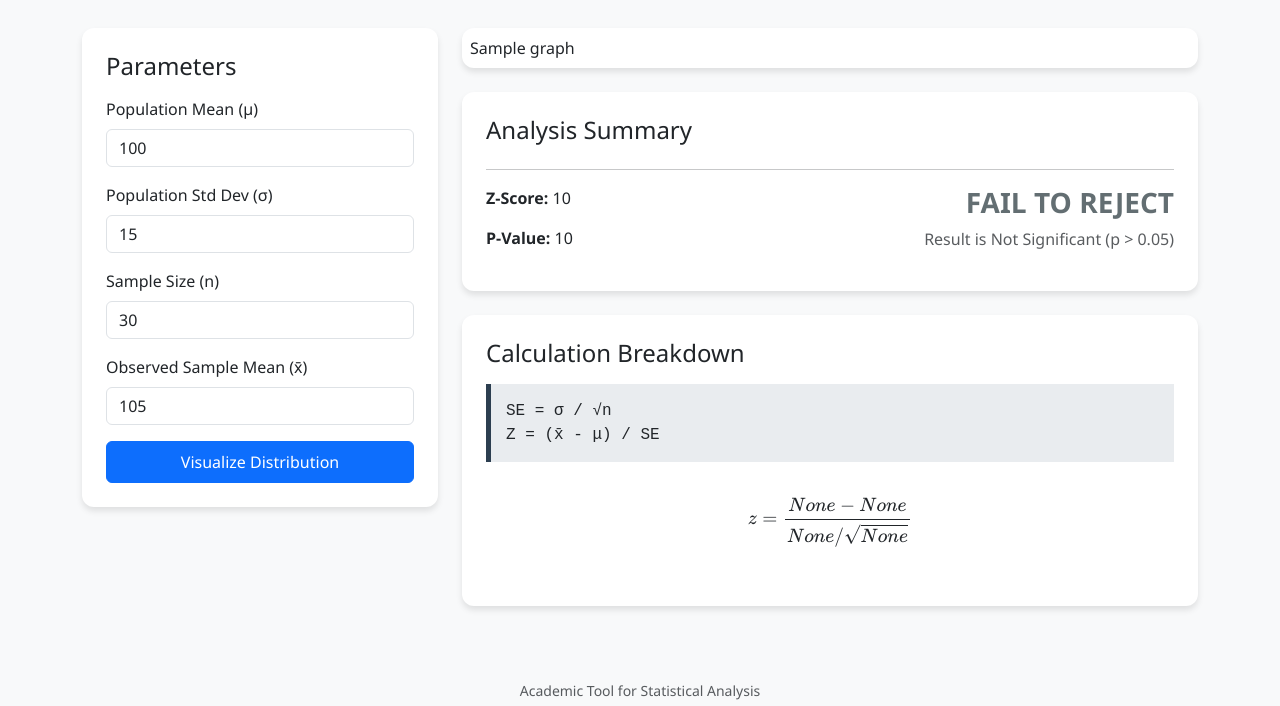
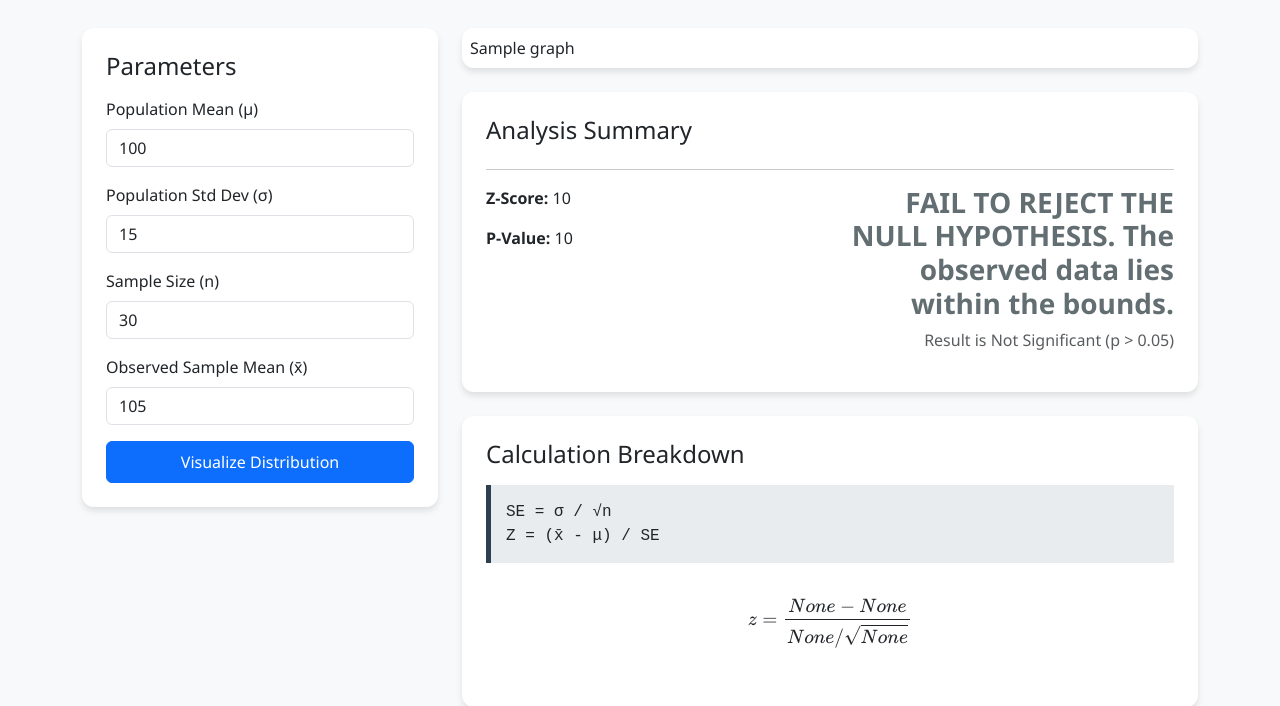
Before and after one commit to dilmilsoach/z-p-visualizer, a Flask app: template templates/index.html in a window 1280 px wide. Shown: the part 170-876 px from the top of the page. Run offline with Flask 3, Linux system fonts and the light colour scheme; the template is opened without the code that fills it: most values are stand-ins (such as "Sample title", 1, 10 or a date in 2020).

Commit message:
Update title and result messages in index.html

```diff
--- a/templates/index.html
+++ b/templates/index.html
@@ -3,7 +3,7 @@
 <head>
     <meta charset="UTF-8">
     <meta name="viewport" content="width=device-width, initial-scale=1.0">
-    <title>StatsInsight | z-Test Visualizer</title>
+    <title>z-Test and p-value Visualizer</title>
     <!-- Bootstrap 5 CSS -->
     <link href="https://cdn.jsdelivr.net/npm/bootstrap@5.3.0/dist/css/bootstrap.min.css" rel="stylesheet">
     <style>
@@ -68,10 +68,10 @@
                         </div>
                         <div class="col-md-6 text-end">
                             {% if p <= 0.05 %}
-                                <h3 class="result-sig">REJECT NULL</h3>
+                                <h3 class="result-sig">REJECT NULL HYPOTHESIS. The observed data is an outlier.</h3>
                                 <p class="text-muted">Result is Statistically Significant (p &le; 0.05)</p>
                             {% else %}
-                                <h3 class="result-insig">FAIL TO REJECT</h3>
+                                <h3 class="result-insig">FAIL TO REJECT THE NULL HYPOTHESIS. The observed data lies within the bounds.</h3>
                                 <p class="text-muted">Result is Not Significant (p > 0.05)</p>
                             {% endif %}
                         </div>
```
